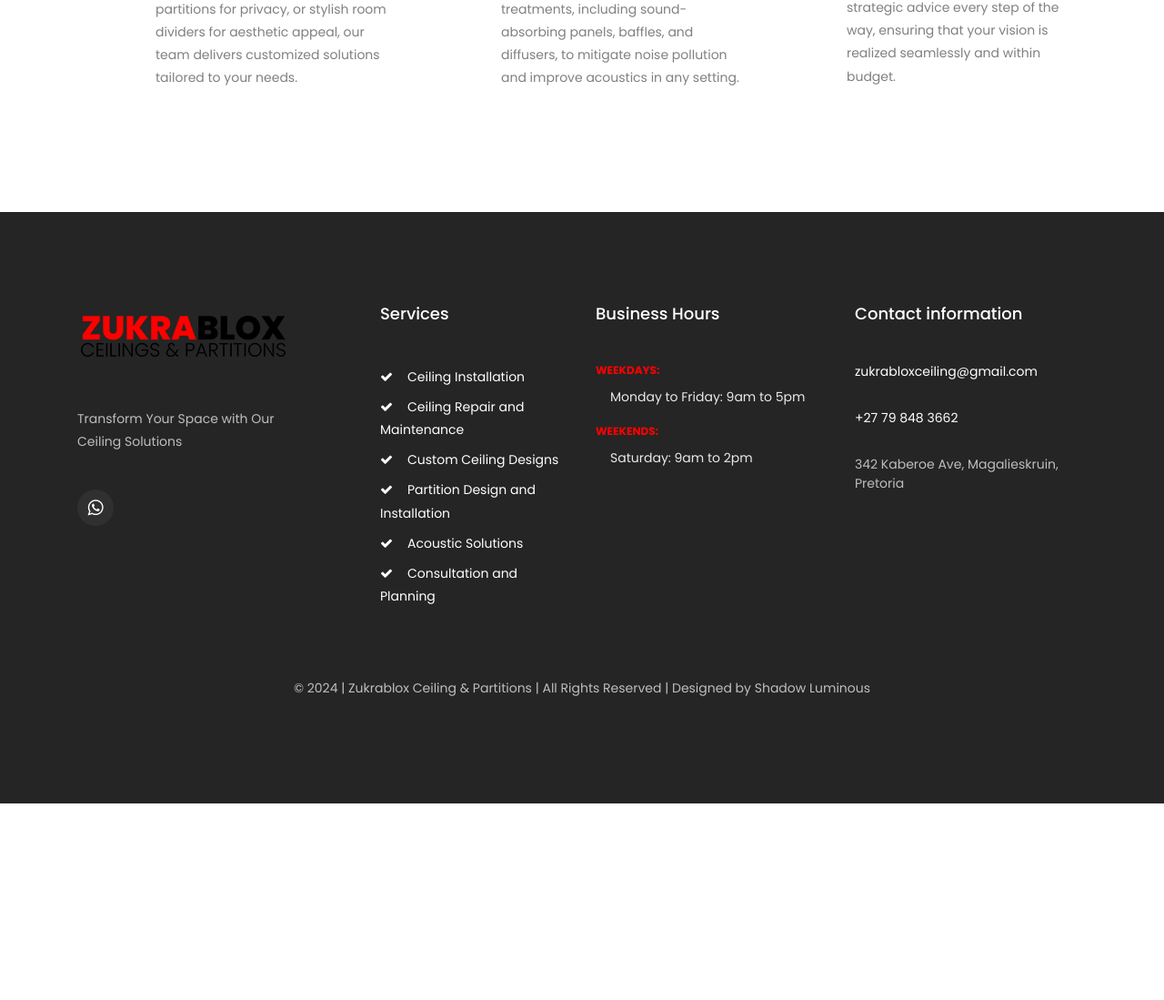
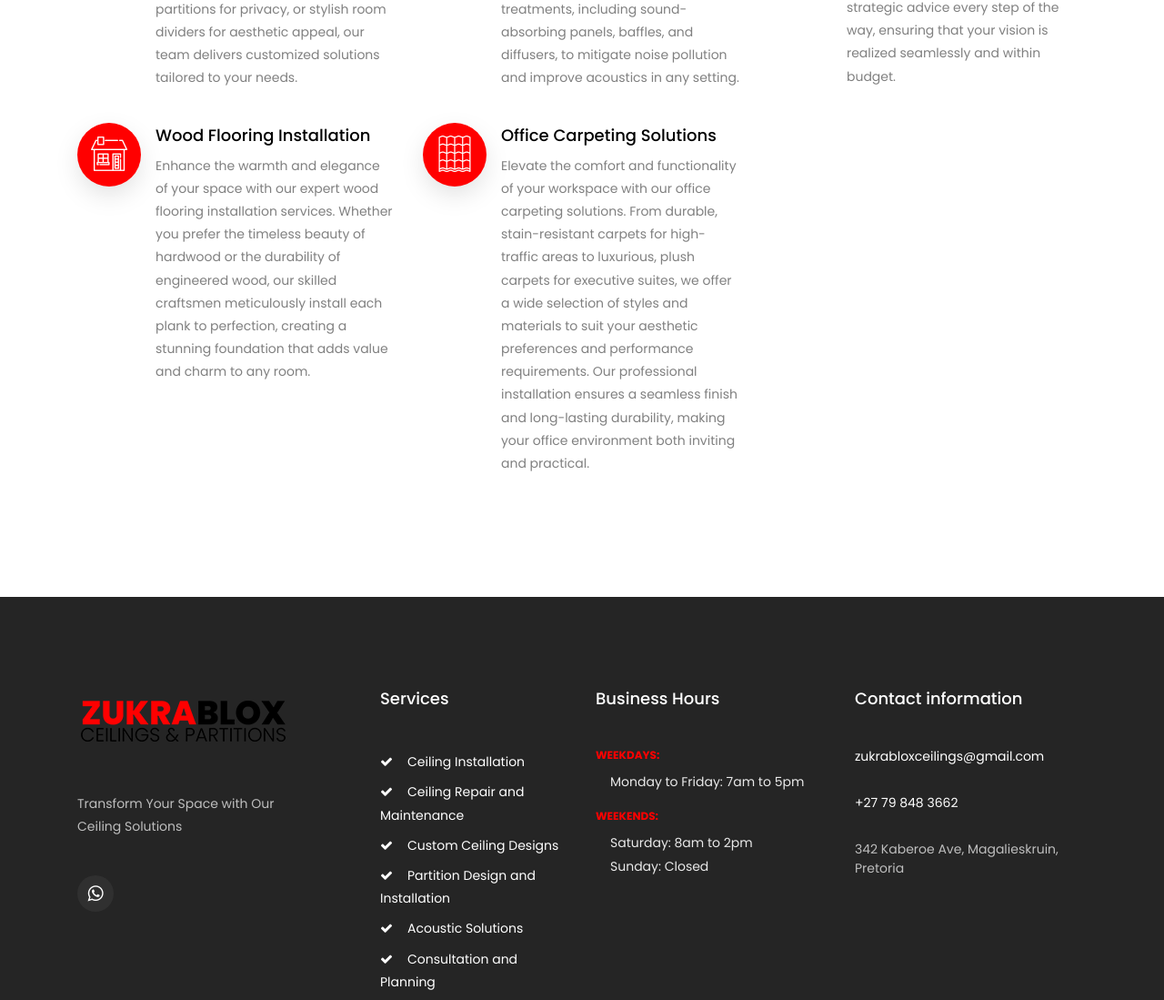
Before and after one commit to ShadowLuminous/zukrabloxceilings, a plain HTML site: page services.html in a window 1280 px wide. Shown: the part 1316-2415 px from the top of the page at 91% size. Before the commit the page ends 2199 px from the top, so only its background shows below. Drawn offline with Linux system fonts and the light colour scheme; some packages are replaced by stand-ins of ours; no server answers; files whose address does not match are found by name.

Commit message:
Major Update 1

```diff
--- a/services.html
+++ b/services.html
@@ -100,6 +100,15 @@
                 <p>We specialize in designing and installing partitions that optimize space utilization and enhance functionality. Whether you need versatile office dividers, soundproof partitions for privacy, or stylish room dividers for aesthetic appeal, our team delivers customized solutions tailored to your needs.</p>
               </div>
             </div>
+            <div class="d-block d-flex">
+              <div class="icon d-flex justify-content-center align-items-center">
+            		<span class="flaticon-roof-2"></span>
+              </div>
+              <div class="media-body pl-3">
+                <h3 class="heading">Wood Flooring Installation</h3>
+                <p>Enhance the warmth and elegance of your space with our expert wood flooring installation services. Whether you prefer the timeless beauty of hardwood or the durability of engineered wood, our skilled craftsmen meticulously install each plank to perfection, creating a stunning foundation that adds value and charm to any room.</p>
+              </div>
+            </div>
 
           </div>
           <div class="col-md-4 services ftco-animate">
@@ -119,6 +128,15 @@
               <div class="media-body pl-3">
                 <h3 class="heading">Acoustic Solutions</h3>
                 <p>Create a more comfortable and productive environment with our acoustic solutions designed to minimize noise and enhance sound quality. We offer a range of acoustic treatments, including sound-absorbing panels, baffles, and diffusers, to mitigate noise pollution and improve acoustics in any setting. </p>
+              </div>
+            </div>
+            <div class="d-block d-flex">
+              <div class="icon d-flex justify-content-center align-items-center">
+            		<span class="flaticon-roof-3"></span>
+              </div>
+              <div class="media-body pl-3">
+                <h3 class="heading">Office Carpeting Solutions</h3>
+                <p>Elevate the comfort and functionality of your workspace with our office carpeting solutions. From durable, stain-resistant carpets for high-traffic areas to luxurious, plush carpets for executive suites, we offer a wide selection of styles and materials to suit your aesthetic preferences and performance requirements. Our professional installation ensures a seamless finish and long-lasting durability, making your office environment both inviting and practical.</p>
               </div>
             </div>
           </div>
@@ -178,8 +196,9 @@
               <div class="opening-hours">
               	<h4>Weekdays:</h4>
               	<p class="pl-3">
-              		<span>Monday to Friday: 9am to 5pm</span></p><h4>Weekends:</h4><p class="pl-3">
-              		<span>Saturday: 9am to 2pm</span>
+              		<span>Monday to Friday: 7am to 5pm</span></p><h4>Weekends:</h4><p class="pl-3">
+              		<span>Saturday: 8am to 2pm</span><br>
+                  <span>Sunday: Closed</span>
               	</p>
               </div>
             </div>
@@ -189,7 +208,7 @@
             	<h2 class="ftco-heading-2">Contact information</h2>
             	<div class="block-23 mb-3">
 	              <ul>
-	                <li><a href="mailto:zukrabloxceiling@gmail.com"><span class="text">zukrabloxceiling@gmail.com</span></a></li>
+	                <li><a href="mailto:zukrabloxceilings@gmail.com"><span class="text">zukrabloxceilings@gmail.com</span></a></li>
 	                <li><a href="https://wa.me/27798483662"><span class="text">+27 79 848 3662</span></a></li>
 	                <li><span class="text">342 Kaberoe Ave, Magalieskruin, Pretoria</span></li>
 	              </ul>
```
Also changed, not shown: about.html (+8 -7 lines), index.html (+26 -7 lines), project.html (+4 -3 lines).
